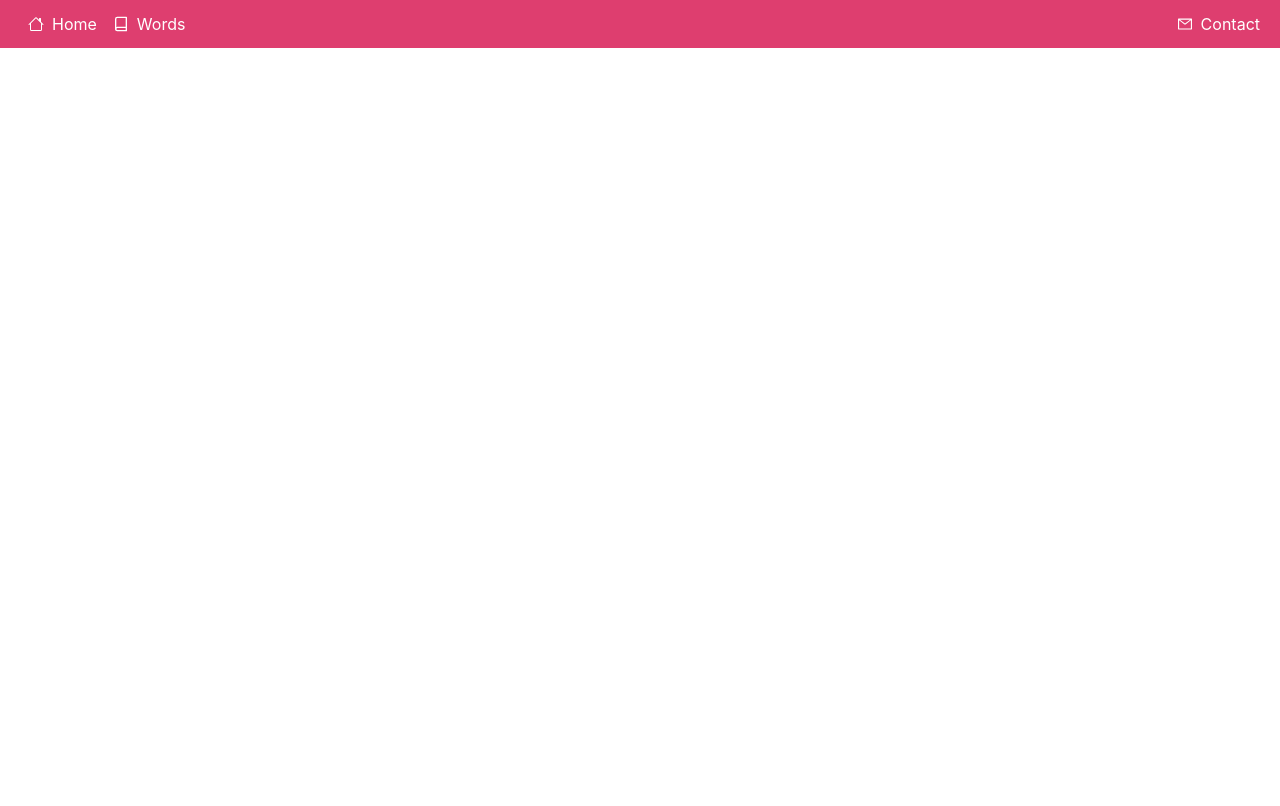
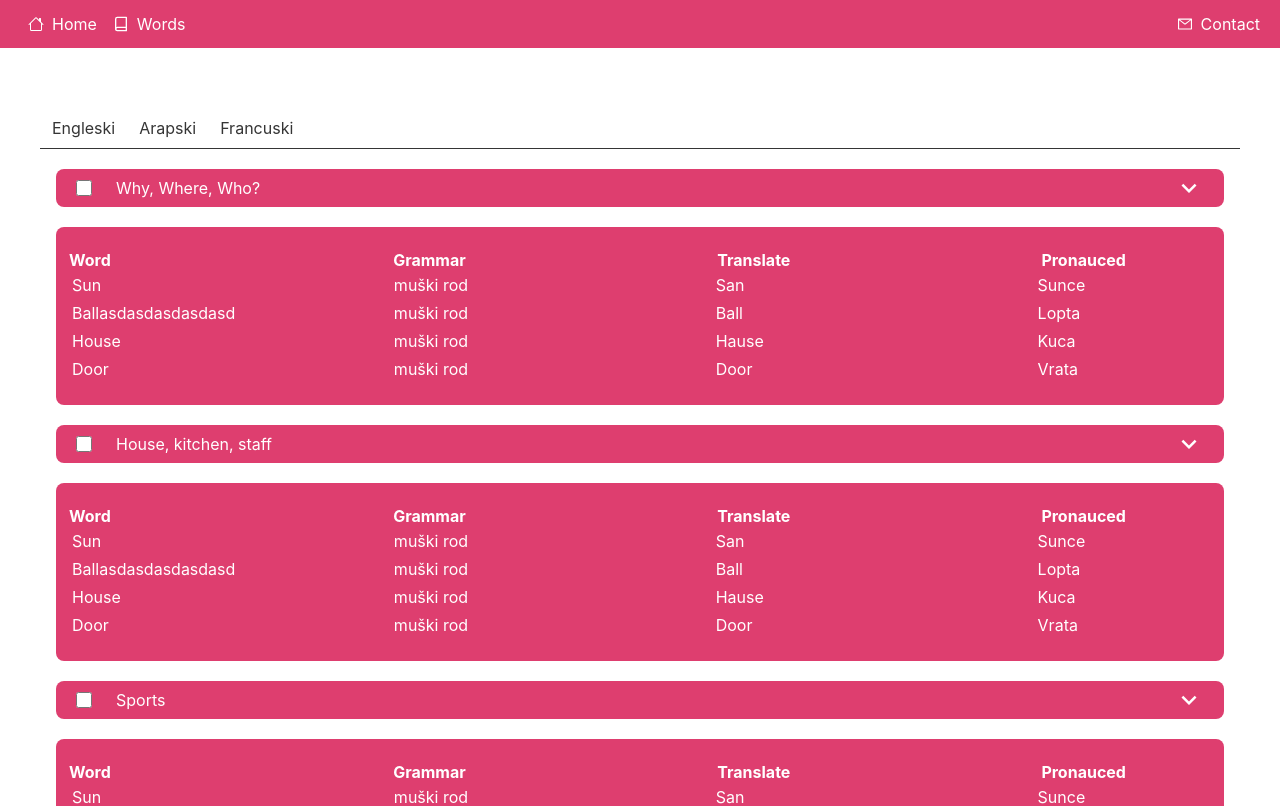
Before and after one commit to semir709/flash_cards, a React (Create React App) app: page /words in a window 1280 px wide. Shown: the top 806 px of the page. Built offline with nearby package versions, Linux system fonts and the light colour scheme.

Commit message:
added the words page

```diff
--- /dev/null
+++ b/src/components/CategoryCard.js
@@ -0,0 +1,89 @@
+import React from "react";
+import { MdOutlineKeyboardArrowDown } from "react-icons/md";
+import { motion } from "framer-motion";
+
+const CategoryCard = ({ name }) => {
+  const listVariants = {};
+  return (
+    <div className="mx-4">
+      <div className="w-full my-5 bg-customPrimary flex justify-between items-center px-5 py-1 rounded-lg text-white ">
+        <div className="flex items-center">
+          <div class="flex items-center mr-4">
+            <div class="flex items-center ">
+              <input
+                type={"checkbox"}
+                class="w-4 h-4 text-blue-600 bg-gray-100
+                        rounded focus:ring-transparent
+                        dark:focus:ring-transparent dark:ring-offset-transparent
+                        focus:ring-2 dark:bg-transparent dark:border-transparent"
+              />
+            </div>
+          </div>
+          <div className="mx-2">{name}</div>
+        </div>
+
+        <div className="">
+          <MdOutlineKeyboardArrowDown
+            fontSize={30}
+            className="cursor-pointer"
+          />
+        </div>
+      </div>
+
+      <div className=" bg-customPrimary w-full py-5 px-3 rounded-lg overflow-x-auto">
+        <ul className="w-full min-w-[500px] list-decimal text-white">
+          <tr className="flex  justify-between items-center text-left">
+            <th className="text-left min-w-[15%]">Word</th>
+            <th className="text-left w-[15%]">Grammar</th>
+            <th className="text-left w-[15%]">Translate</th>
+            <th className="text-left w-[15%]">Pronauced</th>
+          </tr>
+          {words.map(({ word, grammar, translate, pronauced }) => (
+            <motion.li
+              whileHover={{
+                backgroundColor: ["#DE3E6F", "hsl(-120, 100, 50)"],
+              }}
+              onHoverStart={(e) => {}}
+              onHoverEnd={(e) => {}}
+              className="flex  justify-between items-center text-left cursor-pointer rounded-lg px-1 mb-1"
+            >
+              <p className="text-left w-[15%]">{word}</p>
+              <p className="text-left w-[15%]">{grammar}</p>
+              <p className="text-left w-[15%]">{pronauced}</p>
+              <p className="text-left w-[15%]">{translate}</p>
+            </motion.li>
+          ))}
+        </ul>
+      </div>
+    </div>
+  );
+};
+
+export default CategoryCard;
+
+const words = [
+  {
+    word: "Sun",
+    grammar: "muški rod",
+    translate: "Sunce",
+    pronauced: "San",
+  },
+  {
+    word: "Ballasdasdasdasdasd",
+    grammar: "muški rod",
+    translate: "Lopta",
+    pronauced: "Ball",
+  },
+  {
+    word: "House",
+    grammar: "muški rod",
+    translate: "Kuca",
+    pronauced: "Hause",
+  },
+  {
+    word: "Door",
+    grammar: "muški rod",
+    translate: "Vrata",
+    pronauced: "Door",
+  },
+];
--- a/src/components/Header.js
+++ b/src/components/Header.js
@@ -13,7 +13,7 @@ const Header = () => {
   };
 
   return (
-    <header className="absolute w-full">
+    <header className=" fixed  w-full">
       <nav className="flex justify-between w-full bg-customPrimary py-3 px-5 sm:flex hidden">
         <div className="flex">
           <div className="flex items-center mx-2 cursor-pointer">
--- a/src/pages/Home.js
+++ b/src/pages/Home.js
@@ -53,7 +53,7 @@ const Home = () => {
   };
 
   return (
-    <main className="h-screen w-full relative ">
+    <main className="h-screen  w-full relative ">
       <div className="">
         <motion.div
           variants={containerVariants}
--- a/src/pages/Words.js
+++ b/src/pages/Words.js
@@ -1,7 +1,67 @@
 import React from "react";
+import CategoryCard from "../components/CategoryCard";
 
 const Words = () => {
-  return <div>Words</div>;
+  return (
+    <>
+      <div className="min-h-screen pt-[100px] px-[40px]">
+        <div className="my-2">
+          <ul className="flex">
+            {list.map(({ language }) => (
+              <li className="mx-3 my-2 cursor-pointer text-customTextColor">
+                {language}
+              </li>
+            ))}
+          </ul>
+
+          <div className="bg-customTextColor w-full h-[1px]"></div>
+        </div>
+        <div className="">
+          {category.map(({ name }) => (
+            <CategoryCard name={name} />
+          ))}
+        </div>
+      </div>
+    </>
+  );
 };
 
 export default Words;
+
+const list = [
+  {
+    language: "Engleski",
+  },
+  {
+    language: "Arapski",
+  },
+  {
+    language: "Francuski",
+  },
+];
+
+const category = [
+  {
+    name: "Why, Where, Who?",
+  },
+
+  {
+    name: "House, kitchen, staff",
+  },
+
+  {
+    name: "Sports",
+  },
+  {
+    name: "Tools",
+  },
+  {
+    name: "Toys",
+  },
+  {
+    name: "Animals",
+  },
+  {
+    name: "Nautre",
+  },
+];
--- a/tailwind.config.js
+++ b/tailwind.config.js
@@ -7,6 +7,7 @@ module.exports = {
         customPrimary: "#DE3E6F",
         customOrange: "#F55139",
         customPurple: "#9E00FF",
+        customTextColor: "#353535",
       },
     },
   },
```
